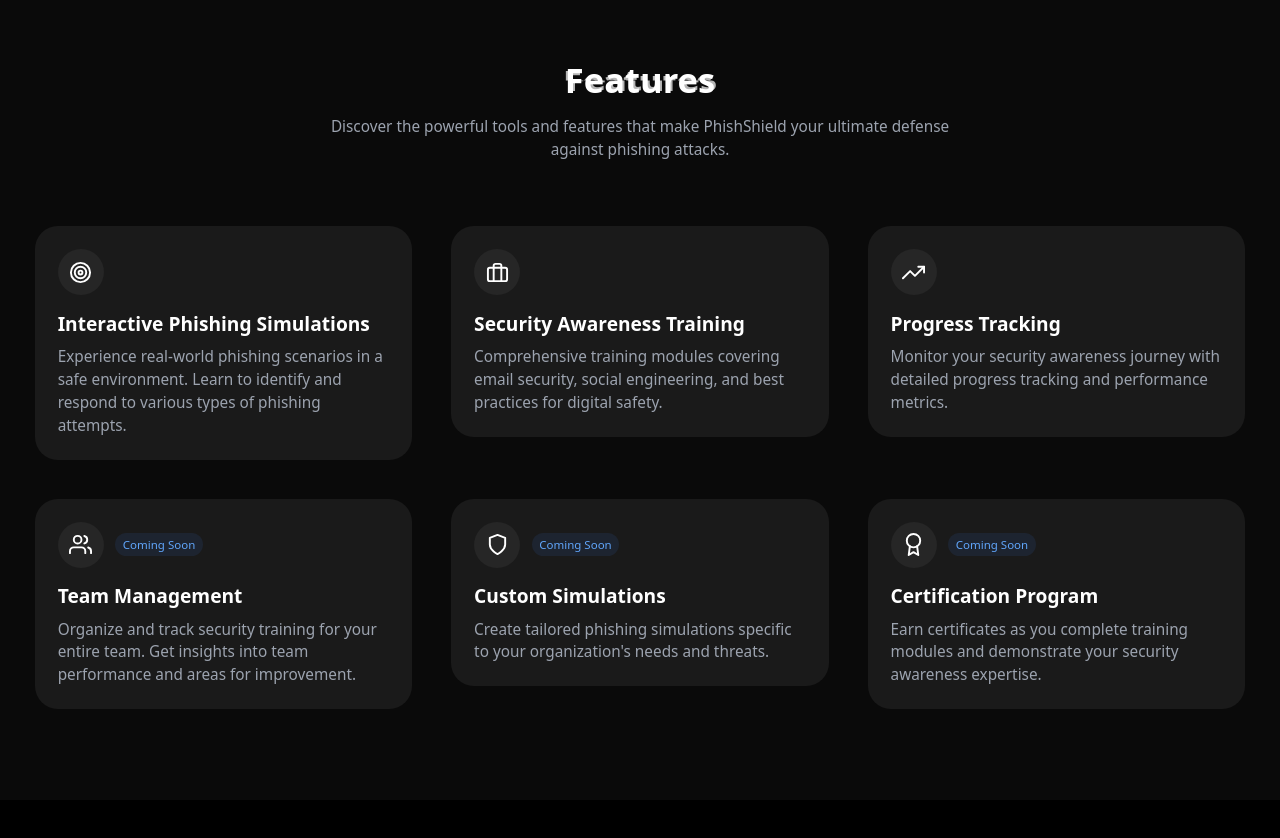
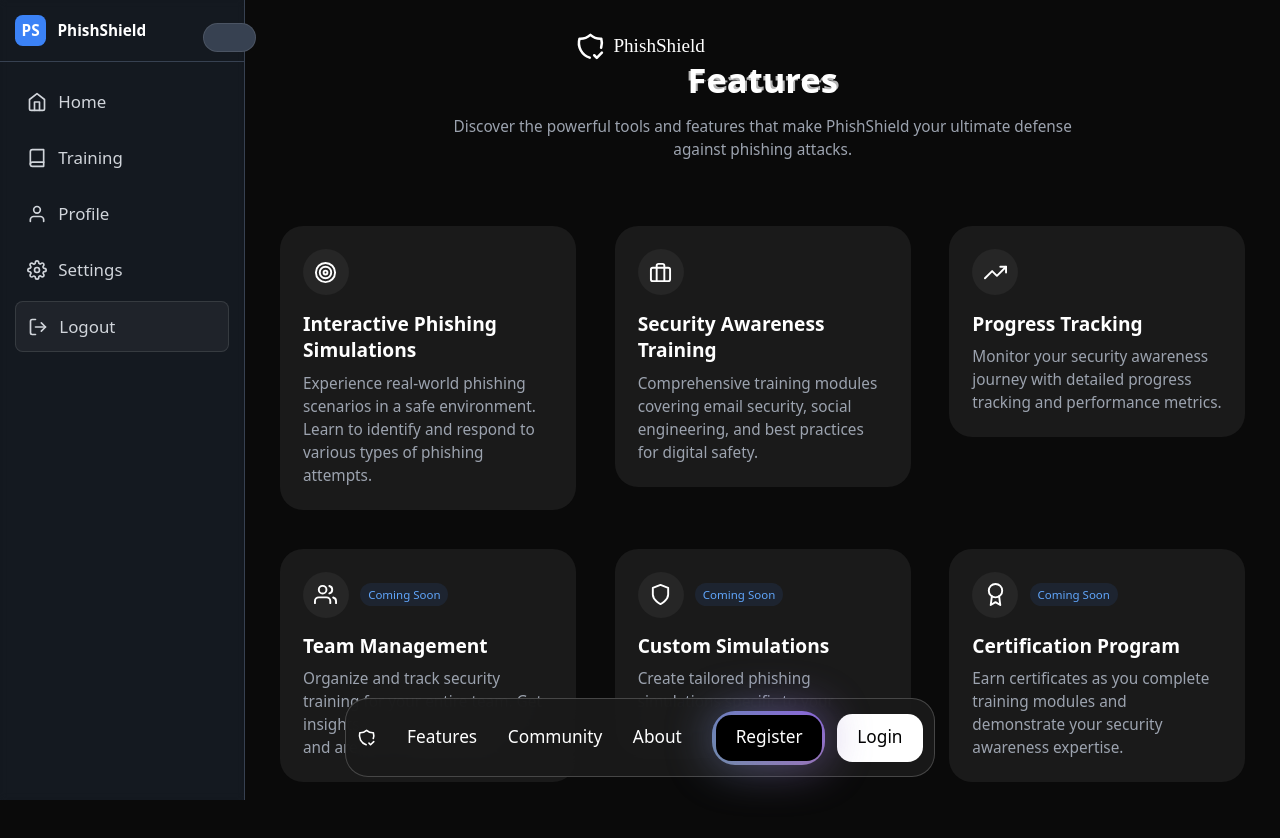
Before and after one commit to AbhinavJosephDharani/PhishShield, a React (Vite) app in the folder frontend/: page /features in a window 1280 px wide. Shown: the top 838 px of the page. Before the commit the page ends 800 px from the top, so only its background shows below. Built offline with nearby package versions, Linux system fonts and the light colour scheme.

Commit message:
feat: implement separate layouts for public and authenticated routes

```diff
--- a/frontend/src/App.jsx
+++ b/frontend/src/App.jsx
@@ -1,6 +1,7 @@
 import { BrowserRouter as Router, Routes, Route, Navigate } from 'react-router-dom';
 import { useState, useEffect } from 'react';
-import Layout from './components/Layout';
+import PublicLayout from './components/PublicLayout';
+import AuthLayout from './components/AuthLayout';
 import Login from './pages/Login';
 import Register from './pages/Register';
 import Dashboard from './pages/Dashboard';
@@ -19,18 +20,33 @@ function App() {
     setIsAuthenticated(!!token);
   }, []);
 
+  const handleLogout = () => {
+    localStorage.removeItem('token');
+    localStorage.removeItem('user');
+    setIsAuthenticated(false);
+  };
+
   return (
     <Router>
-      <div className="min-h-screen bg-gray-900 text-white">
       <Routes>
-          <Route path="/" element={<Home />} />
+        {/* Public Routes */}
+        <Route
+          path="/"
+          element={
+            <PublicLayout>
+              <Home />
+            </PublicLayout>
+          }
+        />
         <Route
           path="/login"
           element={
             isAuthenticated ? (
               <Navigate to="/dashboard" replace />
             ) : (
+              <PublicLayout>
                 <Login setIsAuthenticated={setIsAuthenticated} />
+              </PublicLayout>
             )
           }
         />
@@ -40,15 +56,21 @@ function App() {
             isAuthenticated ? (
               <Navigate to="/dashboard" replace />
             ) : (
+              <PublicLayout>
                 <Register setIsAuthenticated={setIsAuthenticated} />
+              </PublicLayout>
             )
           }
         />
+
+        {/* Authenticated Routes */}
         <Route
           path="/dashboard"
           element={
             isAuthenticated ? (
-                <Dashboard setIsAuthenticated={setIsAuthenticated} />
+              <AuthLayout onLogout={handleLogout}>
+                <Dashboard />
+              </AuthLayout>
             ) : (
               <Navigate to="/login" replace />
             )
@@ -58,17 +80,39 @@ function App() {
           path="/simulation"
           element={
             isAuthenticated ? (
+              <AuthLayout onLogout={handleLogout}>
                 <PhishingSimulation />
+              </AuthLayout>
             ) : (
               <Navigate to="/login" replace />
             )
           }
         />
-          <Route path="/features" element={<Features />} />
-          <Route path="/community" element={<Community />} />
-          <Route path="/about" element={<About />} />
+        <Route
+          path="/features"
+          element={
+            <AuthLayout onLogout={handleLogout}>
+              <Features />
+            </AuthLayout>
+          }
+        />
+        <Route
+          path="/community"
+          element={
+            <AuthLayout onLogout={handleLogout}>
+              <Community />
+            </AuthLayout>
+          }
+        />
+        <Route
+          path="/about"
+          element={
+            <AuthLayout onLogout={handleLogout}>
+              <About />
+            </AuthLayout>
+          }
+        />
       </Routes>
-      </div>
     </Router>
   );
 }
--- /dev/null
+++ b/frontend/src/components/AuthLayout.jsx
@@ -0,0 +1,30 @@
+import React, { useState } from 'react';
+import { FloatingNav } from './ui/FloatingNav';
+import Sidebar from './ui/Sidebar';
+
+const AuthLayout = ({ children, onLogout }) => {
+  const [isSidebarCollapsed, setIsSidebarCollapsed] = useState(false);
+
+  return (
+    <div className="min-h-screen bg-[#0a0a0a] text-white">
+      <div className="flex">
+        {/* Sidebar */}
+        <Sidebar
+          isCollapsed={isSidebarCollapsed}
+          setIsCollapsed={setIsSidebarCollapsed}
+          onLogout={onLogout}
+        />
+
+        {/* Main Content */}
+        <main className={`flex-1 transition-all duration-300 ${isSidebarCollapsed ? 'ml-20' : 'ml-64'}`}>
+          {children}
+        </main>
+      </div>
+
+      {/* Bottom Navigation */}
+      <FloatingNav />
+    </div>
+  );
+};
+
+export default AuthLayout;
--- /dev/null
+++ b/frontend/src/components/PublicLayout.jsx
@@ -0,0 +1,18 @@
+import React from 'react';
+import { FloatingNav } from './ui/FloatingNav';
+
+const PublicLayout = ({ children }) => {
+  return (
+    <div className="min-h-screen bg-[#0a0a0a] text-white">
+      {/* Main Content */}
+      <main>
+        {children}
+      </main>
+
+      {/* Bottom Navigation */}
+      <FloatingNav />
+    </div>
+  );
+};
+
+export default PublicLayout;
```
Lines whose indentation alone changed are shown as unchanged.
